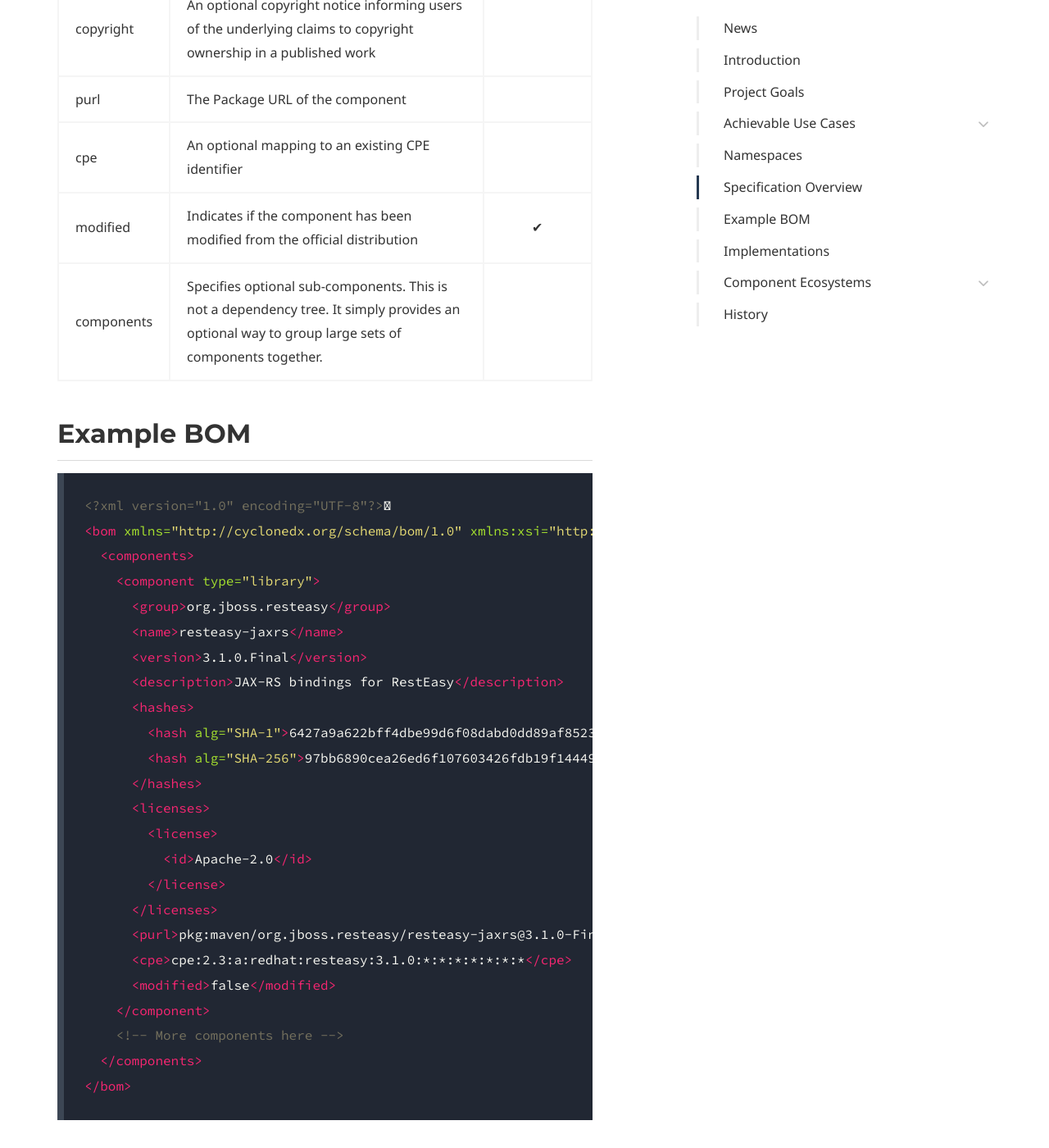
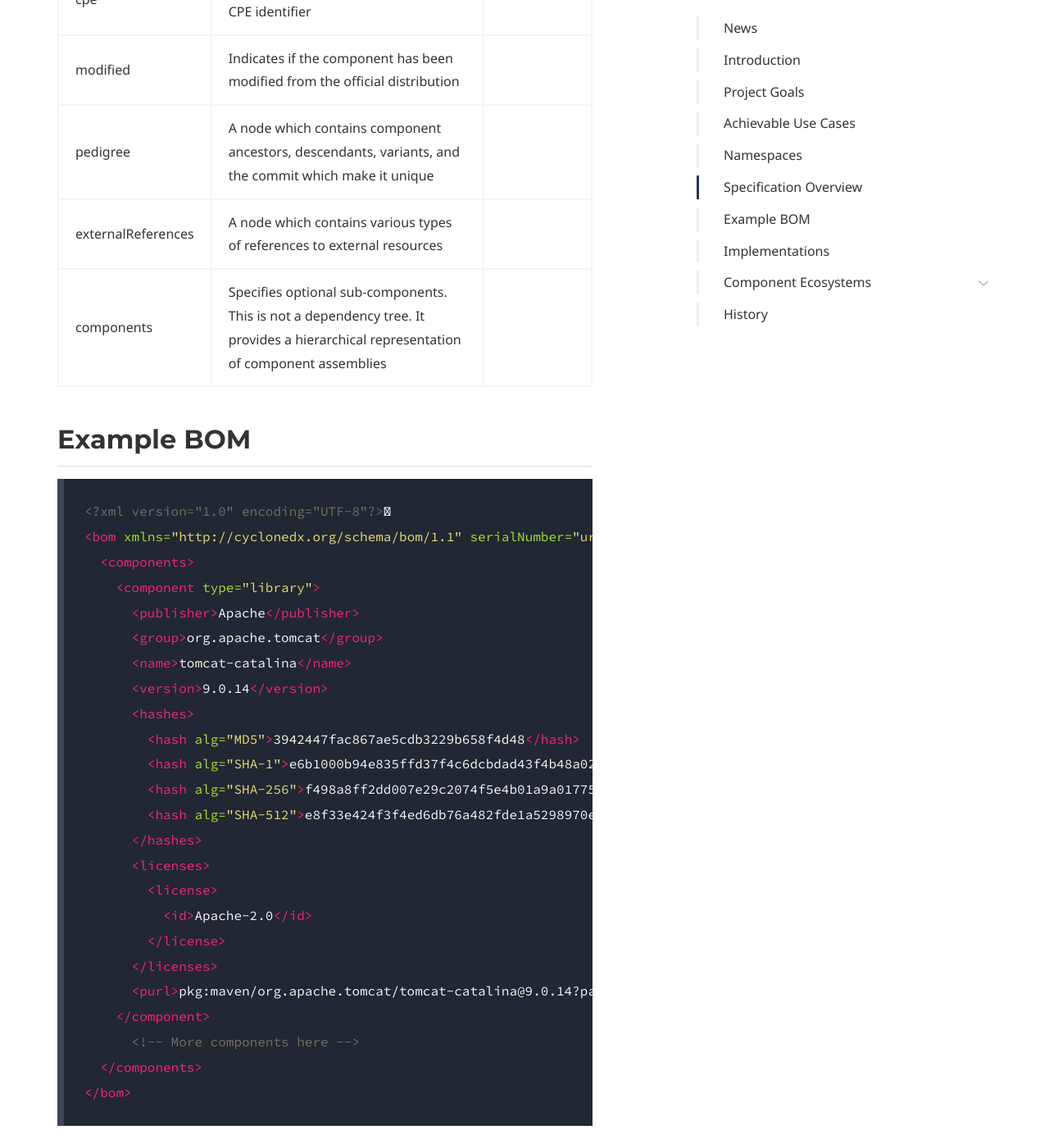
Before and after one commit to CycloneDX/cyclonedx.org, a Jekyll site: the page built from index.md, in a window 1280 px wide and 1400 px high, scrolled down 3704 px. Shown: the whole window at 82% size. Built offline with Jekyll 4.4.1, drawn with Linux system fonts in a browser that asks for light colours; some web fonts are replaced; some of the changed text lies outside the part shown.

Commit message:
Website updates

````diff
--- a/index.md
+++ b/index.md
@@ -17,14 +17,7 @@ micro_nav: false
 ---
 
 ## News
-* **26 February, 2019**: Schema version [1.1-DRAFT-3](https://cyclonedx.org/schema/bom-1.1-DRAFT-3.xsd) is available for review and adds support for future extensibility.
-* **20 February, 2019**: Schema version [1.1-DRAFT-2](https://cyclonedx.org/schema/bom-1.1-DRAFT-2.xsd) is available for review and adds support for SPDX expressions, license text and URL.
-* **6 February, 2019**: Schema version [1.1-DRAFT-1](https://cyclonedx.org/schema/bom-1.1-DRAFT-1.xsd) is available for preview along with a [sample BOM](https://github.com/CycloneDX/specification/blob/master/examples/1.1-draft/bom.xml) that conforms to it.
-* **1 February, 2019**: Work is underway to define v1.1 of the CycloneDX specification. Expected additions to this
-release include support for [component pedigree](https://github.com/CycloneDX/specification/issues/6),
-[external references](https://github.com/CycloneDX/specification/issues/7),
-[file-type components](https://github.com/CycloneDX/specification/issues/8), and
-[SPDX license expressions](https://github.com/CycloneDX/specification/issues/1).
+* **3 March, 2019**: [CycloneDX BOM specification v1.1](https://cyclonedx.org/schema/bom-1.1.xsd) has been released and includes numerous improvements including external references, component pedigree, license enhancements, and is more extensible.
 
 ## Introduction
 
@@ -47,12 +40,10 @@ often necessary to provide a bill of material that describes the components that
 - Outdated component analysis
 - License identification and compliance
 - File verification
-- Track component usage and risk with optional hierarchical representation
-- Generate automatically from multiple development ecosystems
-- Portable, single file which can be supplied by development teams, business partners, and vendors
-#### Coming Soon:
-- Document a components pedigree including ancestors, descendants, and variants, representing a components lineage from any viewpoint
+- Hierarchical representation of component assemblies
+- Document a components pedigree including ancestors, descendants, variants, and commits, representing a components lineage from any viewpoint and what attributes make it unique
 - Analyze modified open source libraries without any loss of fidelity
+- Human and machine readable format designed to be simple to use, extensible, and easily adoptable
 
 
 ## Namespaces
@@ -63,7 +54,7 @@ will be reflected in the bom namespace automatically, without having to change n
 CycloneDX is a versioned namespace and operates as follows:
 
 * `http://cyclonedx.org/schema/bom` will always reference the latest version of the spec.
-* Supplying a version after /bom such as `http://cyclonedx.org/schema/bom/1.0` will specify a specific version of the spec.
+* Supplying a version after /bom such as `http://cyclonedx.org/schema/bom/1.1` will specify a specific version of the spec.
 
 
 ## Specification Overview
@@ -78,37 +69,40 @@ CycloneDX is a versioned namespace and operates as follows:
 |description| A description of the component | |
 |scope| Specifies the scope of the component. If scope is not specified, 'runtime' scope will be assumed. | |
 |hashes| File hashes supporting MD5, SHA1, SHA2, and SHA3 | |
-|license| Zero or more license names or SPDX license IDs | |
+|license| A node describing zero or more license names, SPDX license IDs or expressions | |
 |copyright| An optional copyright notice informing users of the underlying claims to copyright ownership in a published work| |
 |purl| The Package URL of the component | |
 |cpe| An optional mapping to an existing CPE identifier | |
-|modified| Indicates if the component has been modified from the official distribution | &#x2714; |
-|components| Specifies optional sub-components. This is not a dependency tree. It simply provides an optional way to group large sets of components together. | |
+|modified| Indicates if the component has been modified from the official distribution | |
+|pedigree| A node which contains component ancestors, descendants, variants, and the commit which make it unique | |
+|externalReferences| A node which contains various types of references to external resources | |
+|components| Specifies optional sub-components. This is not a dependency tree. It provides a hierarchical representation of component assemblies | |
+
 
 ## Example BOM
 ```xml
 <?xml version="1.0" encoding="UTF-8"?>
-<bom xmlns="http://cyclonedx.org/schema/bom/1.0" xmlns:xsi="http://www.w3.org/2001/XMLSchema-instance" version="1" xsi:schemaLocation="http://cyclonedx.org/schema/bom/1.0 http://cyclonedx.org/schema/bom/1.0">
+<bom xmlns="http://cyclonedx.org/schema/bom/1.1" serialNumber="urn:uuid:3e671687-395b-41f5-a30f-a58921a69b79" version="1">
   <components>
     <component type="library">
-      <group>org.jboss.resteasy</group>
-      <name>resteasy-jaxrs</name>
-      <version>3.1.0.Final</version>
-      <description>JAX-RS bindings for RestEasy</description>
+      <publisher>Apache</publisher>
+      <group>org.apache.tomcat</group>
+      <name>tomcat-catalina</name>
+      <version>9.0.14</version>
       <hashes>
-        <hash alg="SHA-1">6427a9a622bff4dbe99d6f08dabd0dd89af85235</hash>
-        <hash alg="SHA-256">97bb6890cea26ed6f107603426fdb19f1444932c310705895ecf9cc24992da0d</hash>
+        <hash alg="MD5">3942447fac867ae5cdb3229b658f4d48</hash>
+        <hash alg="SHA-1">e6b1000b94e835ffd37f4c6dcbdad43f4b48a02a</hash>
+        <hash alg="SHA-256">f498a8ff2dd007e29c2074f5e4b01a9a01775c3ff3aeaf6906ea503bc5791b7b</hash>
+        <hash alg="SHA-512">e8f33e424f3f4ed6db76a482fde1a5298970e442c531729119e37991884bdffab4f9426b7ee11fccd074eeda0634d71697d6f88a460dce0ac8d627a29f7d1282</hash>
       </hashes>
       <licenses>
         <license>
           <id>Apache-2.0</id>
         </license>
       </licenses>
-      <purl>pkg:maven/org.jboss.resteasy/resteasy-jaxrs@3.1.0-Final?type=jar</purl>
-      <cpe>cpe:2.3:a:redhat:resteasy:3.1.0:*:*:*:*:*:*:*</cpe>
-      <modified>false</modified>
+      <purl>pkg:maven/org.apache.tomcat/tomcat-catalina@9.0.14?packaging=jar</purl>
     </component>
-    <!-- More components here -->
+      <!-- More components here -->
   </components>
 </bom>
 ```
````
